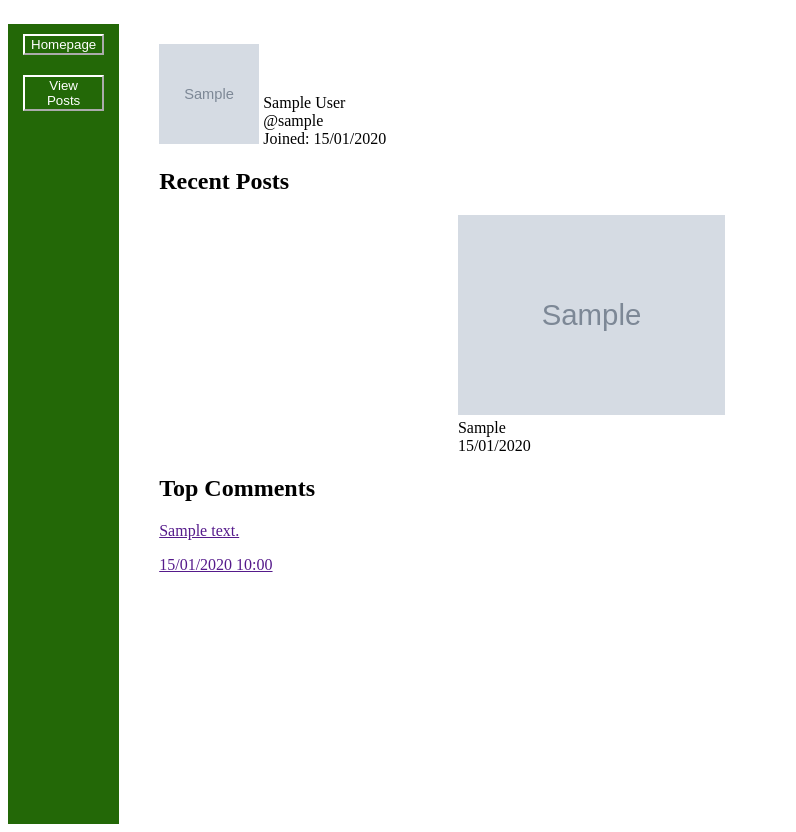
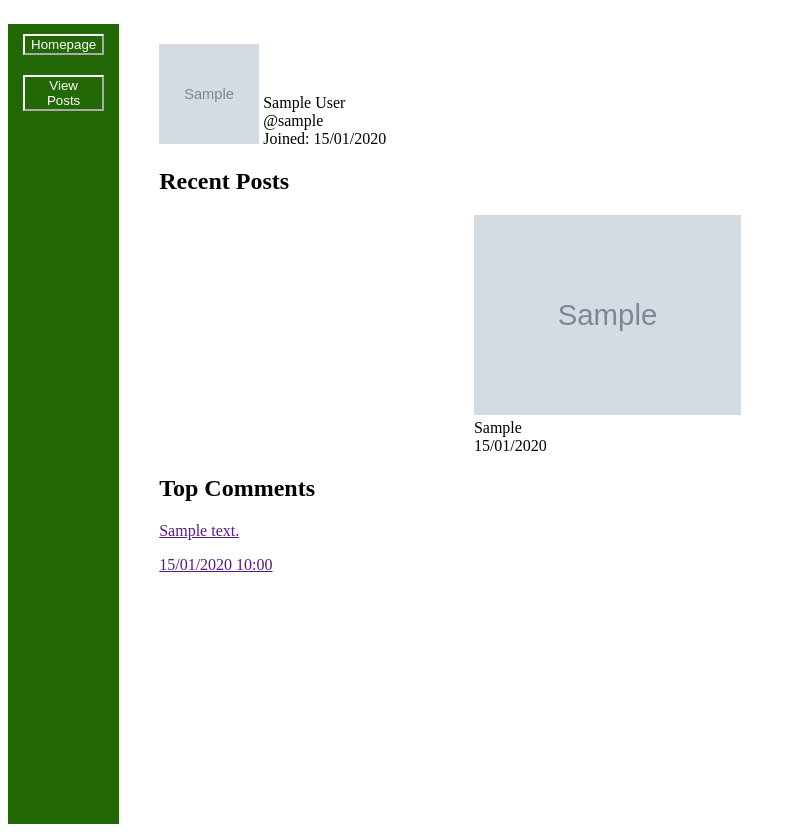
Before and after one commit to AdmiralCasio/thepetproject, a Django app: a page that uses templates/thepetproject/base.html in a window 1280 px wide. Shown: the part 114-946 px from the top of the page, without its empty margins (0-796 px from the left). Run offline with Django 3.2, Linux system fonts and the light colour scheme; tables that the repository leaves empty hold one stand-in row (values such as "Sample post"); grey boxes marked "Sample" are stand-in pictures.

Commit message:
CSS Fixes

```diff
--- a/thepetproject/static/profile-page.css
+++ b/thepetproject/static/profile-page.css
@@ -19,6 +19,7 @@
     max-height:200px;
     width:auto;
     height:auto;
+    object-fit: contain;
 }
 
 .post span{
@@ -32,7 +33,6 @@
 }
 
 .post{
-    width: 33.33%;
     max-width: 100%;
     height: auto;
 }
```
